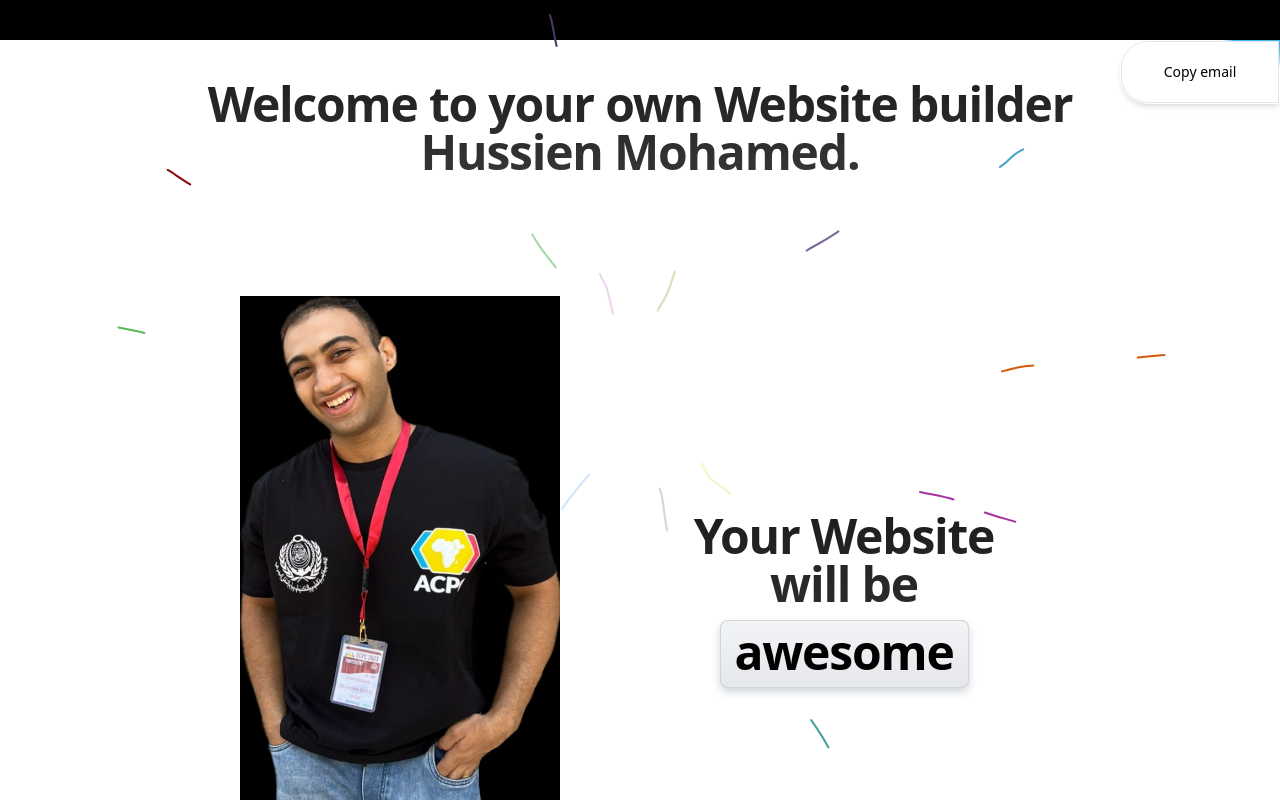
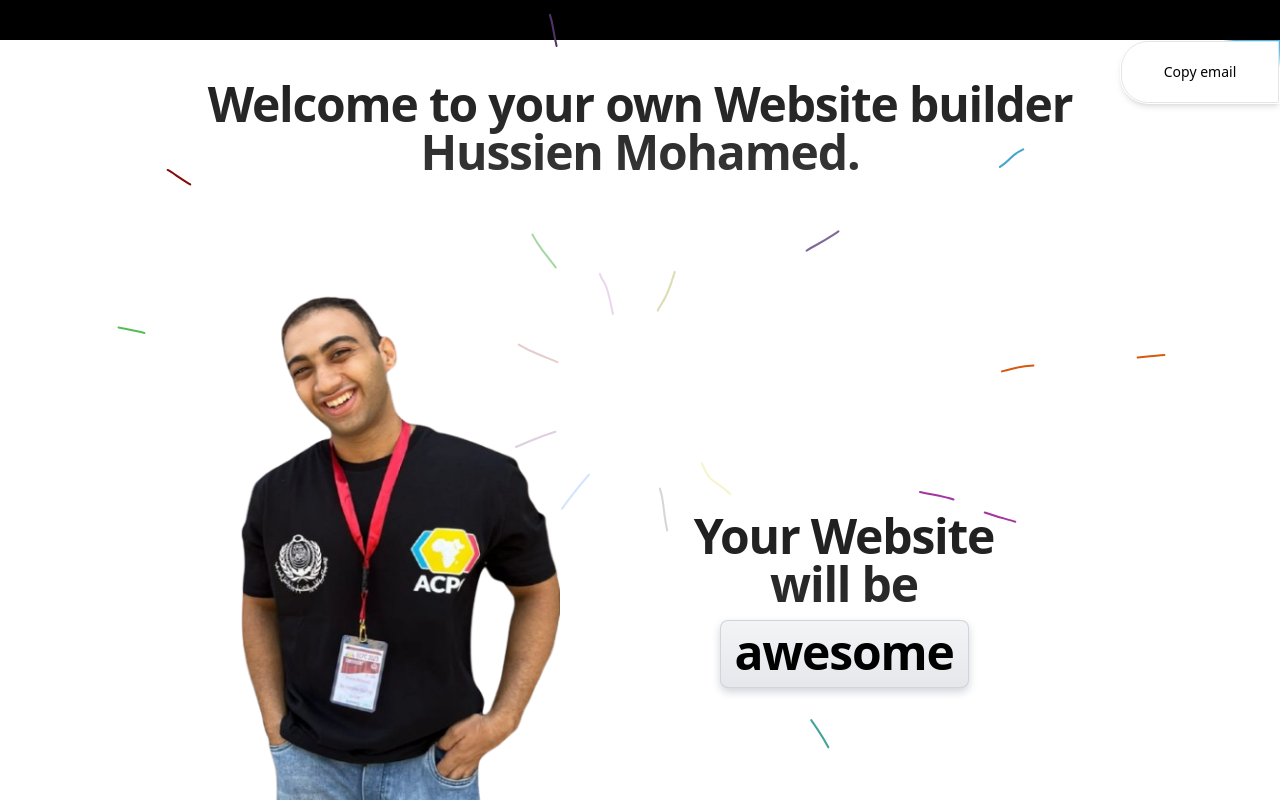
Before and after one commit to hussienfci/Protofolio, a Next.js app: page / in a window 1280 px wide. Shown: the top 800 px of the page. Built offline with nearby package versions, Linux system fonts and the light colour scheme.

Commit message:
Update profile image and faculty images background to be removed to satisfy themes

```diff
--- a/_components/normal/ImageSection.tsx
+++ b/_components/normal/ImageSection.tsx
@@ -5,7 +5,7 @@ function ImageSection() {
   return (
      <div  className="mx-auto max-w-sm px-4 py-20 font-sans antialiased md:max-w-4xl md:px-8 lg:px-12">
       <div className="relative grid grid-cols-1 gap-4 md:grid-cols-2">
-        <img className='flex h-[40rem] w-80 z-10' src='/PortifolioImage.jpeg' alt="Hussien's Image"/>
+        <img className='flex h-[40rem] w-80 z-10  ' src='/PortifolioImage2.png' alt="Hussien's Image"/>
         <div className=" flex flex-col justify-between py-4">
           <h3 className="mt-[10rem] bg-clip-text text-transparent text-center bg-gradient-to-b from-neutral-900 to-neutral-700 dark:from-neutral-600 dark:to-white text-l md:text-2xl lg:text-5xl font-sans py-2 md:py-10 relative z-20 font-bold tracking-tight">
             Your Website will be <br /> <ContainerTextFlip
```
Also changed, not shown: public/PortifolioImage2.PNG (added), public/logoHasebat.jpeg.
